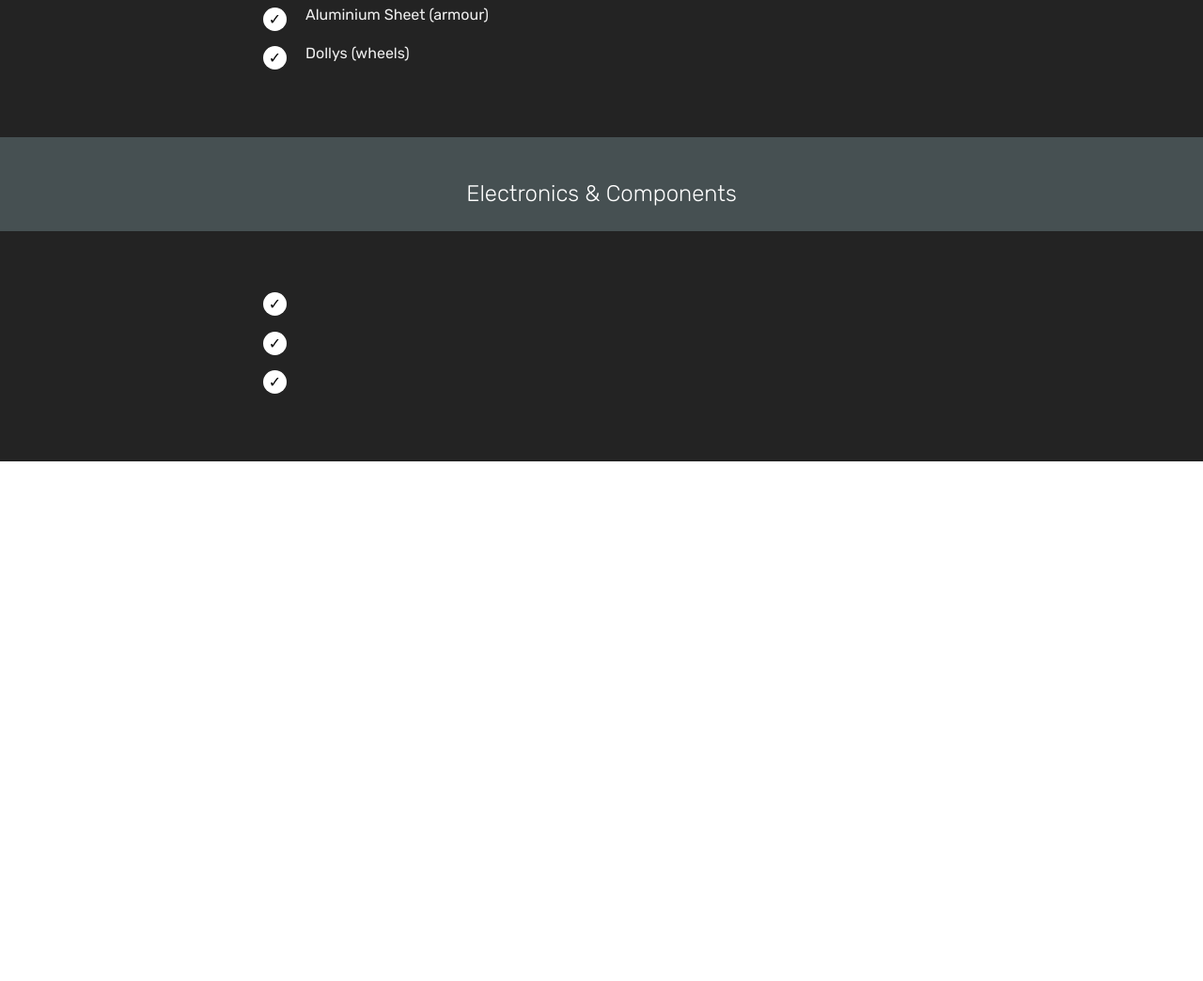
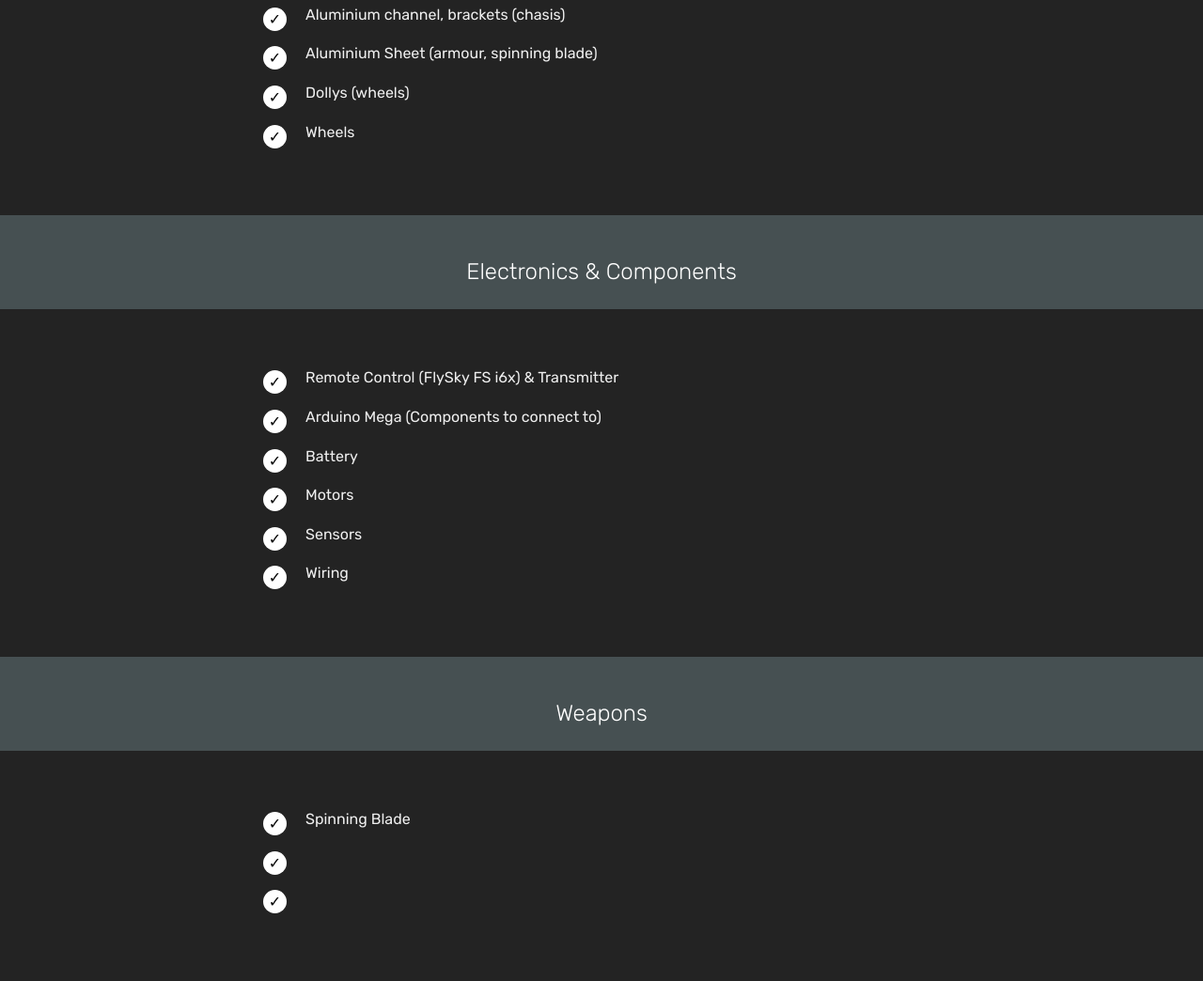
Before and after one commit to pangdw1/Battle-Bots-2020, a plain HTML site: page battlebots.html in a window 1280 px wide. Shown: the part 1218-2262 px from the top of the page at 94% size. Before the commit the page ends 1709 px from the top, so only its background shows below. Drawn offline with Linux system fonts and the light colour scheme; files whose address does not match are found by name.

Commit message:
adding Battlebots proposal

```diff
--- a/assets/mobirise/css/mbr-additional.css
+++ b/assets/mobirise/css/mbr-additional.css
@@ -1671,6 +1671,47 @@ section.lazy-placeholder:after {
 .cid-s7jyFHgm4C .mbr-text {
   color: #efefef;
 }
+.cid-s7jDrwmhkQ {
+  padding-top: 45px;
+  padding-bottom: 0px;
+  background-color: #465052;
+}
+.cid-s7jDvgSjEA {
+  padding-top: 60px;
+  padding-bottom: 60px;
+  background-color: #232323;
+}
+.cid-s7jDvgSjEA .counter-container {
+  color: #767676;
+}
+.cid-s7jDvgSjEA .counter-container ul {
+  margin-bottom: 0;
+}
+.cid-s7jDvgSjEA .counter-container ul li {
+  margin-bottom: 1rem;
+  list-style: none;
+}
+.cid-s7jDvgSjEA .counter-container ul li:before {
+  position: absolute;
+  left: 0px;
+  margin-top: -10px;
+  padding-top: 3px;
+  content: '';
+  display: inline-block;
+  text-align: center;
+  margin: 5px 10px;
+  line-height: 20px;
+  transition: all .2s;
+  color: #000000;
+  background: #ffffff;
+  width: 25px;
+  height: 25px;
+  border-radius: 50%;
+  content: '✓';
+}
+.cid-s7jDvgSjEA .mbr-text {
+  color: #efefef;
+}
 .cid-s6Pq13j6kX .navbar {
   padding: .5rem 0;
   background: #5b686b;
--- a/battlebots.html
+++ b/battlebots.html
@@ -64,7 +64,7 @@
     </nav>
 </section>
 
-<section class="engine"><a href="https://mobirise.info/l">free site templates</a></section><section class="mbr-section content5 cid-s7jpVGbZCF" id="content5-c">
+<section class="engine"><a href="https://mobirise.info/d">website maker</a></section><section class="mbr-section content5 cid-s7jpVGbZCF" id="content5-c">
 
 
 
@@ -92,7 +92,7 @@
         <div class="media-container-row">
             <div class="title col-12 col-md-8">
 
-                <h3 class="mbr-section-subtitle align-center mbr-light mbr-white pb-3 mbr-fonts-style display-5">This is our team's battle robot design for B.I.T robotics department 2020</h3>
+                <h3 class="mbr-section-subtitle align-center mbr-light mbr-white pb-3 mbr-fonts-style display-5">This is our team's battle robot design for B.I.T robotics project 2020</h3>
 
 
             </div>
@@ -124,7 +124,7 @@
 
     <div class="container">
         <div class="media-container-row">
-            <div class="mbr-text col-12 mbr-fonts-style display-7 col-md-8"><p><strong>&nbsp;</strong></p><p>As a team, our Robot design will have two modes. One having remote control, and the other having autonomous guarding capabilities.</p><p>Our weapon of choice is to have a spinning blade with the option for &nbsp;interchangable weapons.</p><p><br></p><p><br></p><p><br></p><p><br></p></div>
+            <div class="mbr-text col-12 mbr-fonts-style display-7 col-md-8"><p><strong>&nbsp;</strong></p><p>As a team, our Robot design will have two modes. One having remote control, and the other having autonomous guarding capabilities.</p><p>Our weapon of choice is to have a spinning blade with the option for interchangable weapons.</p><p><br></p><p><br></p><p><br></p><p><br></p><p><br></p></div>
         </div>
     </div>
 </section>
@@ -155,8 +155,7 @@
             <div class="mbr-text counter-container col-12 col-md-8 mbr-fonts-style display-7">
                 <ul>
                     <li>Aluminium channel, brackets (chasis)</li>
-                    <li>Aluminium Sheet (armour)&nbsp;</li>
-                    <li>Dollys (wheels)</li>
+                    <li>Aluminium Sheet (armour, spinning blade)&nbsp;</li><li>Dollys (wheels)</li><li>Wheels</li>
                 </ul>
             </div>
         </div>
@@ -188,7 +187,41 @@
         <div class="media-container-row">
             <div class="mbr-text counter-container col-12 col-md-8 mbr-fonts-style display-7">
                 <ul>
-                    <li><br></li>
+                    <li>Remote Control (FlySky FS i6x) &amp; Transmitter</li>
+                    <li>Arduino Mega (Components to connect to)</li>
+                    <li>Battery</li><li>Motors</li><li>Sensors</li><li>Wiring</li>
+                </ul>
+            </div>
+        </div>
+    </div>
+</section>
+
+<section class="mbr-section content5 cid-s7jDrwmhkQ" id="content5-m">
+
+
+
+
+
+    <div class="container">
+        <div class="media-container-row">
+            <div class="title col-12 col-md-8">
+
+                <h3 class="mbr-section-subtitle align-center mbr-light mbr-white pb-3 mbr-fonts-style display-5">Weapons</h3>
+
+
+            </div>
+        </div>
+    </div>
+</section>
+
+<section class="mbr-section article content12 cid-s7jDvgSjEA" id="content12-n">
+
+
+    <div class="container">
+        <div class="media-container-row">
+            <div class="mbr-text counter-container col-12 col-md-8 mbr-fonts-style display-7">
+                <ul>
+                    <li>Spinning Blade</li>
                     <li><br></li>
                     <li><br></li>
                 </ul>
```
Also changed, not shown: index.html (+1 -1 lines), teambattlebots.html (+1 -1 lines), 1 other file.
